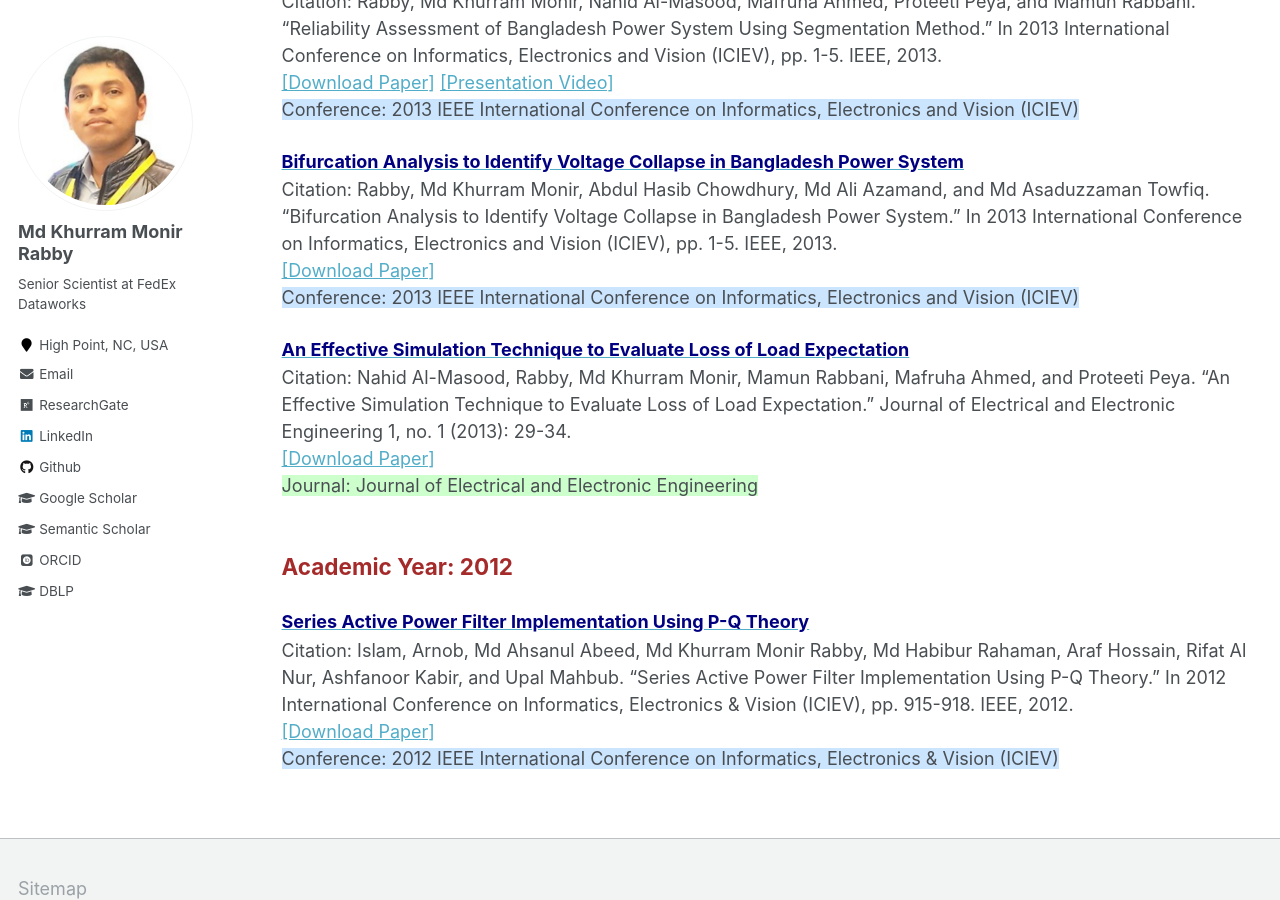
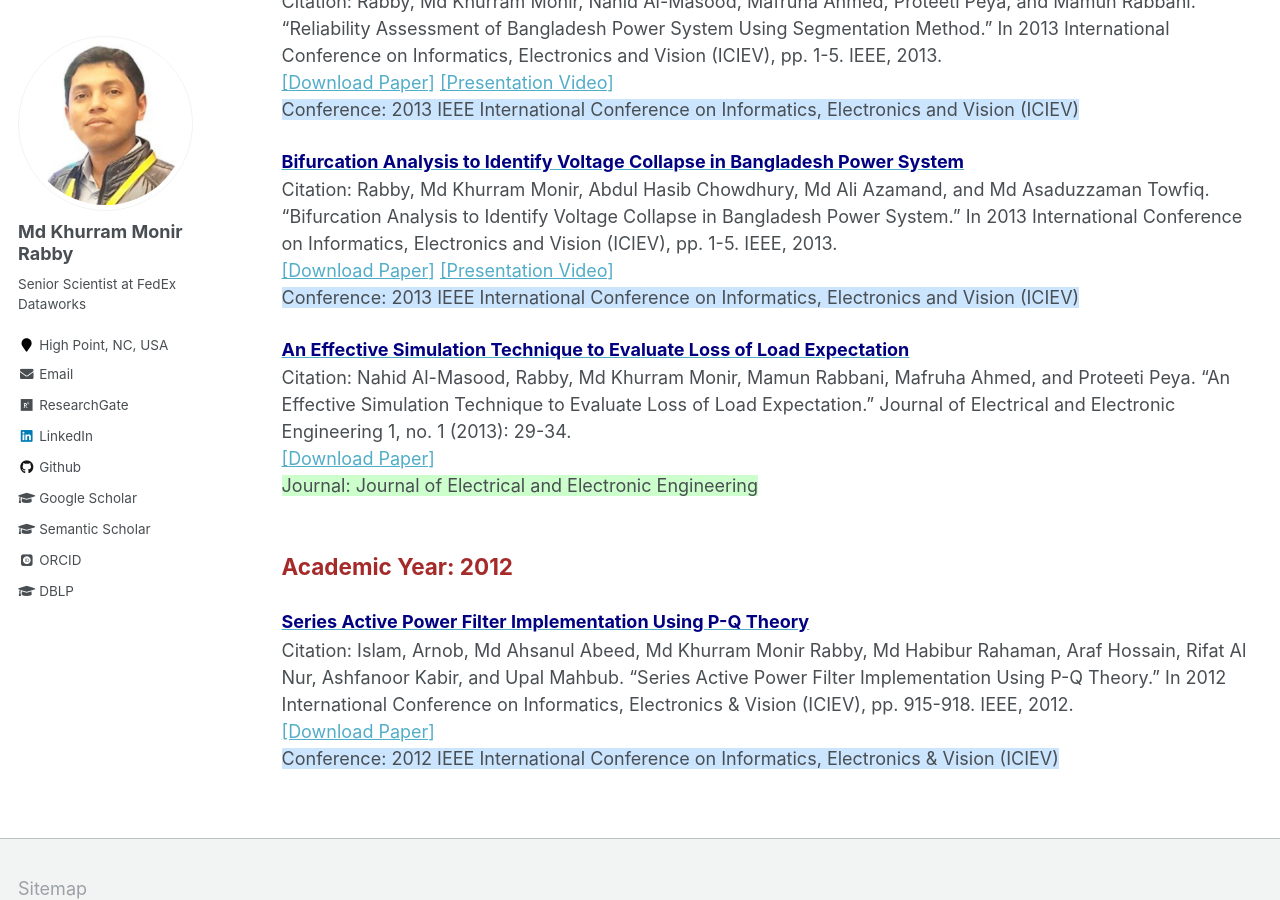
Before and after one commit to mkmrabby/mkmrabby.github.io, a Jekyll site: the page built from _pages/publications_lists.md, in a window 1280 px wide and 900 px high, scrolled down 5734 px. Built offline with Jekyll 4.4.1, drawn with Linux system fonts in a browser that asks for light colours; some web fonts are replaced.

Commit message:
Update publications_lists.md

```diff
--- a/_pages/publications_lists.md
+++ b/_pages/publications_lists.md
@@ -213,7 +213,8 @@ Citation:  Rabby, Md Khurram Monir, Nahid Al-Masood, Mafruha Ahmed, Proteeti Pey
 
 <span style="color:black; font-size:1.1em"><b><a href="https://ieeexplore.ieee.org/abstract/document/6572615" target="_blank"><font color="Navy" size="4">Bifurcation Analysis to Identify Voltage Collapse in Bangladesh Power System</font></a></b></span><br/>
 Citation: Rabby, Md Khurram Monir, Abdul Hasib Chowdhury, Md Ali Azamand, and Md Asaduzzaman Towfiq. "Bifurcation Analysis to Identify Voltage Collapse in Bangladesh Power System." In 2013 International Conference on Informatics, Electronics and Vision (ICIEV), pp. 1-5. IEEE, 2013.<br/>
-<a href="https://ieeexplore.ieee.org/abstract/document/6572615" target="_blank">[Download Paper]</a> <br/>
+<a href="https://ieeexplore.ieee.org/abstract/document/6572615" target="_blank">[Download Paper]</a>
+<a href="https://youtu.be/Pil96LPWT-E" target="_blank">[Presentation Video]</a><br/>
 <span style="background-color:#cce5ff; font-size:1em;">Conference: 2013 IEEE International Conference on Informatics, Electronics and Vision (ICIEV)</span>
 <br/>
 
```
